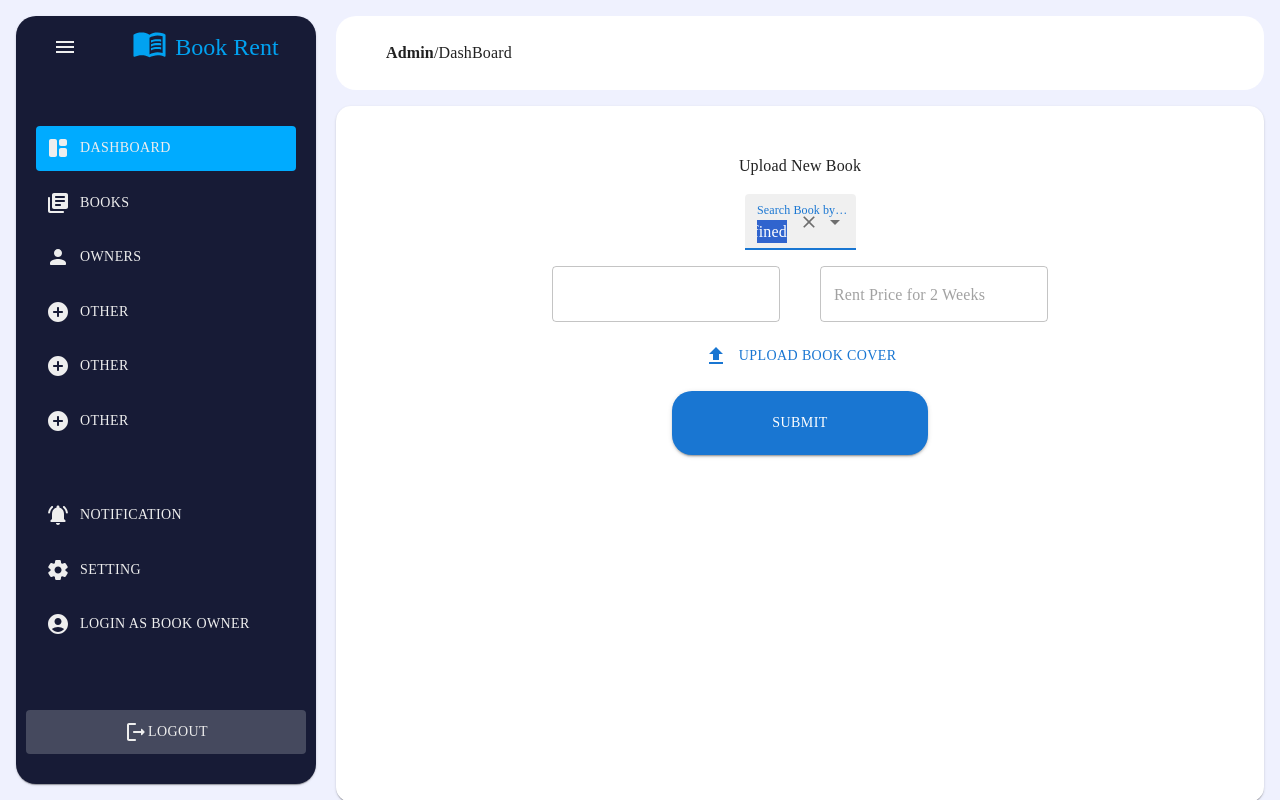
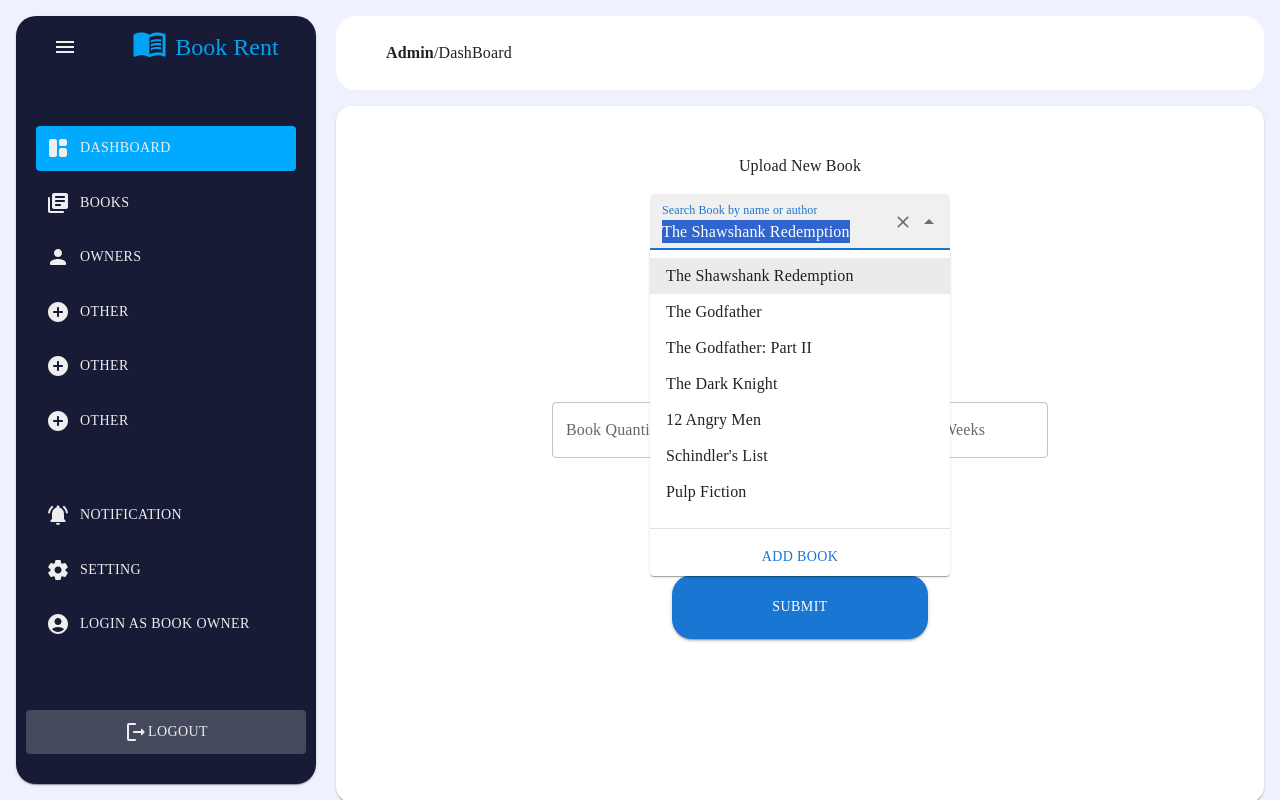
Before and after one commit to abdisaDev/book-rent, a React (Vite) app: page /app/books in a window 1280 px wide. Both pictures are taken after a click on the element 800 px from the left and 222 px from the top of the page. Built offline with nearby package versions, Linux system fonts and the light colour scheme; a web font is replaced by a local one.

Commit message:
list book / upload done

```diff
--- a/src/app/store.ts
+++ b/src/app/store.ts
@@ -1,9 +1,11 @@
 import { configureStore } from "@reduxjs/toolkit";
 import menuReducer from "../features/menus/menuSlice";
+import modalReducer from "../features/modal/modalSlice";
 
 export const store = configureStore({
   reducer: {
     menusDetail: menuReducer,
+    modalHandler: modalReducer,
   },
 });
 
--- /dev/null
+++ b/src/features/modal/modalSlice.ts
@@ -0,0 +1,28 @@
+import { createSlice } from "@reduxjs/toolkit";
+import type { RootState } from "../../app/store";
+import type { PayloadAction, Slice } from "@reduxjs/toolkit";
+
+interface IsModalOpen {
+  isOpen: boolean;
+}
+
+// Define the initial state using that type
+const initialState: IsModalOpen = {
+  isOpen: false,
+};
+
+export const modalSlice: Slice<IsModalOpen> = createSlice({
+  name: "menulist",
+  initialState,
+  reducers: {
+    setIsOpenStatus: (state, action: PayloadAction<boolean>) => {
+      state.isOpen = action.payload;
+    },
+  },
+});
+
+export const { setIsOpenStatus } = modalSlice.actions;
+
+export const modalSelector = (state: RootState) => state.modalHandler;
+
+export default modalSlice.reducer;
--- a/src/pages/book-upload-page/index.tsx
+++ b/src/pages/book-upload-page/index.tsx
@@ -2,11 +2,41 @@ import {
   Autocomplete,
   Box,
   Button,
+  Chip,
+  Divider,
   Paper,
   TextField,
   Typography,
 } from "@mui/material";
 import { Upload as UploadIcon } from "@mui/icons-material";
+import { HTMLAttributes, JSXElementConstructor } from "react";
+
+const top100Films = [
+  { title: "The Shawshank Redemption", year: 1994 },
+  { title: "The Godfather", year: 1972 },
+  { title: "The Godfather: Part II", year: 1974 },
+  { title: "The Dark Knight", year: 2008 },
+  { title: "12 Angry Men", year: 1957 },
+  { title: "Schindler's List", year: 1993 },
+  { title: "Pulp Fiction", year: 1994 },
+];
+
+function PopperComponent(props?: {
+  children: JSX.Element;
+}): JSXElementConstructor<HTMLAttributes<HTMLElement>> | undefined {
+  return (
+    <Paper>
+      <Box>{props?.children}</Box>
+      <Box sx={{ py: "10px" }}>
+        <Divider />
+      </Box>
+      <Box>
+        <Button fullWidth>Add Book</Button>
+      </Box>
+    </Paper>
+  );
+}
+
 function BookUploadPage() {
   return (
     <Box>
@@ -27,10 +57,29 @@ function BookUploadPage() {
 
           <Box>
             <Autocomplete
+              PaperComponent={PopperComponent}
+              disableCloseOnSelect
               id="size-small-filled"
-              options={[]}
+              options={top100Films}
               getOptionLabel={(option) => option.title}
-              defaultValue={[]}
+              defaultValue={top100Films[0]}
+              sx={{ width: "300px", mb: 15 }}
+              renderTags={(value, getTagProps) =>
+                value.map((option, index) => {
+                  const { key, ...tagProps } = getTagProps({ index });
+                  return (
+                    <PopperComponent>
+                      <Chip
+                        {...tagProps}
+                        key={key}
+                        variant="outlined"
+                        label={option.title}
+                        size="small"
+                      />
+                    </PopperComponent>
+                  );
+                })
+              }
               renderInput={(params) => (
                 <Box>
                   <TextField
@@ -41,20 +90,24 @@ function BookUploadPage() {
                   />
                 </Box>
               )}
-              sx={{
-                width: "100%",
-              }}
             />
           </Box>
-          <Box sx={{ display: "flex", gap: 5 }}>
+          <Box sx={{ display: "flex", gap: 5, my: 2 }}>
             <Box>
-              <TextField />
+              <TextField
+                placeholder="Book Quantity"
+                label="Book Quantity"
+                type="number"
+              />
             </Box>
             <Box>
-              <TextField placeholder="Rent Price for 2 Weeks" />
+              <TextField
+                placeholder="Rent Price for 2 Weeks"
+                label="Rent Price for 2 Weeks"
+              />
             </Box>
           </Box>
-          <Box>
+          <Box sx={{ my: 2 }}>
             <Button>
               <UploadIcon /> &ensp; Upload Book Cover
             </Button>
```
